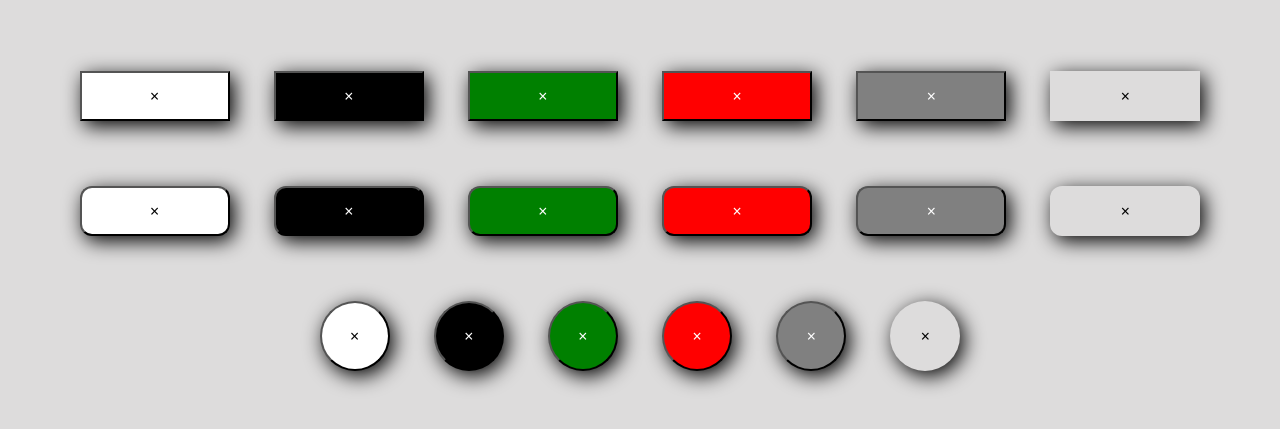
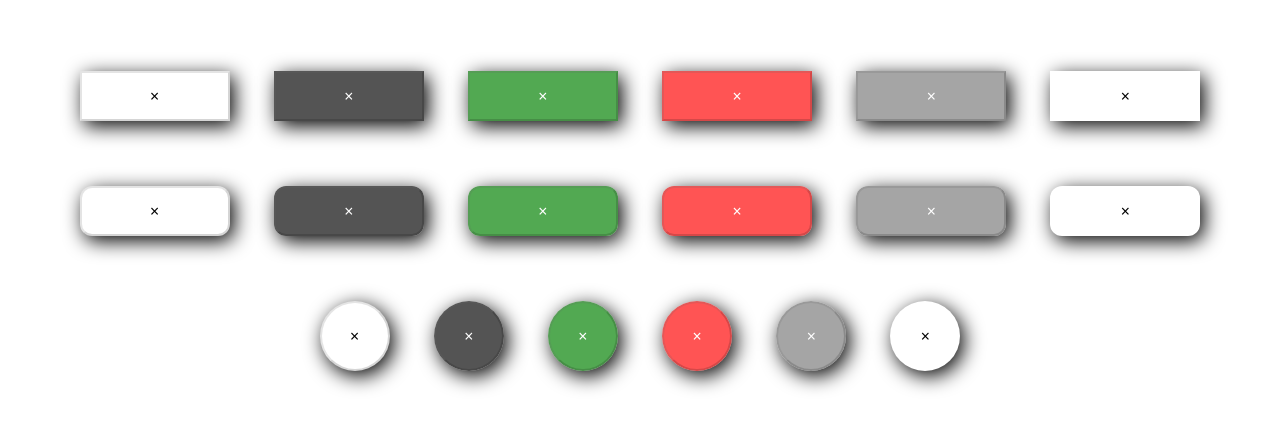
Before and after one commit to Lex1421231/button, a plain HTML site: page index.html in a window 1280 px wide. Shown: the part 149-578 px from the top of the page. Drawn offline with Linux system fonts and the light colour scheme.

Commit message:
upp color

```diff
--- a/src/sass/style.scss
+++ b/src/sass/style.scss
@@ -4,7 +4,7 @@
 }
 
 body {
-    background: #dddcdc;
+    background: #ffffff;
     justify-content: center;
     min-width: 320px;
     max-width: 1800px;
@@ -28,28 +28,29 @@ body {
     width: 150px;
     margin: 20px;
     box-shadow: 4px 5px 20px black;
+    border-color: rgba(102, 102, 102, 0.171);
 
     &--white {
         background: white;
     }
 
     &--black {
-        background: black;
+        background: rgba(0, 0, 0, 0.671);
         color: white;
     }
 
     &--green {
-        background: green;
+        background: rgba(0, 128, 0, 0.678);
         color: white;
     }
 
     &--red {
-        background: red;
+        background: rgba(255, 0, 0, 0.671);
         color: white;
     }
 
     &--grey {
-        background: grey;
+        background: rgba(128, 128, 128, 0.705);
         color: white;
     }
 
```
Also changed, not shown: src/css/style.css, 1 other file.
